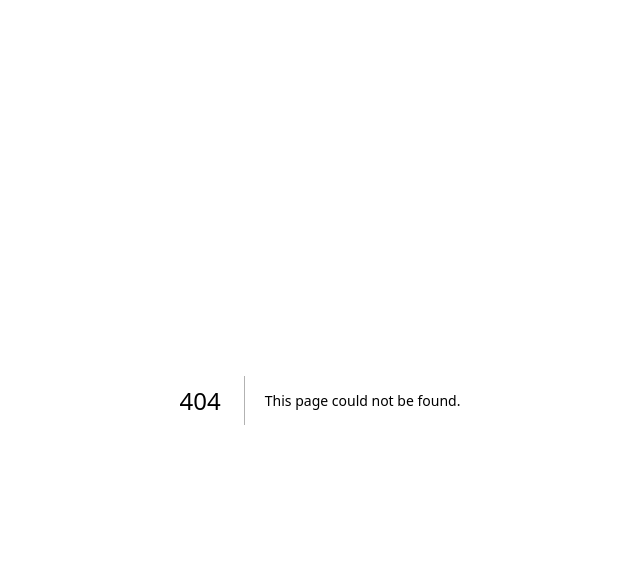
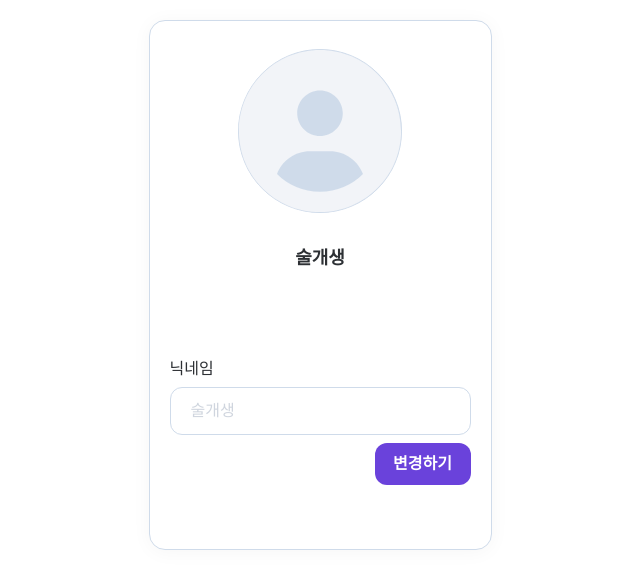
Before and after one commit to codeit-SGS/SGS, a Next.js app: page /myprofile in a window 1280 px wide. Before the commit this address had no page. Shown: the top 588 px of the page, without its empty margins (320-960 px from the left). Built offline with nearby package versions, Linux system fonts and the light colour scheme; a web font is replaced by a local one.

Commit message:
feat : 프로필카드ui 구현 및 myprofile페이지 생성

```diff
--- /dev/null
+++ b/src/app/myprofile/layout.tsx
@@ -0,0 +1,22 @@
+import React from "react";
+import ProfileCard from "@/components/profile/ProfileCard";
+
+interface MyProfileLayoutProps {
+  children: React.ReactNode;
+}
+
+const MyProfileLayout: React.FC<MyProfileLayoutProps> = ({ children }) => {
+  return (
+    <div className="max-W-800 mt-0 p-20 mx-auto">
+      <header>
+        <h1></h1>
+      </header>
+      <section className="flex flex-col items-center">
+        <ProfileCard nickname="술개생" />
+      </section>
+      <main>{children}</main>
+    </div>
+  );
+};
+
+export default MyProfileLayout;
--- /dev/null
+++ b/src/app/myprofile/page.tsx
@@ -0,0 +1,3 @@
+export default function myprofile() {
+  return <main></main>;
+}
--- a/src/components/button/CommonButton.tsx
+++ b/src/components/button/CommonButton.tsx
@@ -0,0 +1,115 @@
+"use client";
+
+import { ButtonHTMLAttributes, ReactNode } from "react";
+
+export type ButtonVariant =
+  // 랜딩
+  | "landing-go-to-wine"
+
+  // 인증
+  | "auth-submit"
+  | "auth-social-google"
+  | "auth-social-kakao"
+
+  // 리스트
+  | "list-add-wine"
+  | "list-modal-reset"
+  | "list-modal-filter"
+  | "list-modal-cancel"
+  | "list-modal-add-wine"
+
+  // 상품
+  | "product-add-review"
+  | "product-modal-add-review"
+  | "product-modal-add-review2"
+  | "product-modal-delete"
+
+  // 프로필
+  | "profile-change"
+  | "profile-modal-update"
+  | "profile-modal-cancel"
+
+  // 공통 모달
+  | "modal-add-wine"
+  | "modal-add-review";
+
+interface CommonButtonProps extends ButtonHTMLAttributes<HTMLButtonElement> {
+  variant: ButtonVariant;
+  icon?: ReactNode; // 왼쪽 아이콘
+  className?: string;
+}
+
+const CommonButton = ({
+  children,
+  variant,
+  icon,
+  className = "",
+  ...props
+}: CommonButtonProps) => {
+  const hasIcon = !!icon;
+
+  const baseStyle =
+    "flex items-center justify-center text-center whitespace-nowrap cursor-pointer";
+
+  const variantStyles: Record<ButtonVariant, string> = {
+    // 랜딩
+    "landing-go-to-wine":
+      "bg-main text-white font-bold text-lg leading-16 rounded-full border-none",
+
+    // 인증
+    "auth-submit":
+      "bg-main text-white font-bold tablet:text-lg tablet:leading-16 text-md leading-14 tablet:rounded-[16px] rounded-[12px] border-none",
+    "auth-social-google":
+      "bg-white border border-gray-300 text-gray-800 font-medium tablet:text-lg leading-16 text-md tablet:rounded-[16px] rounded-[12px]",
+    "auth-social-kakao":
+      "bg-white border border-gray-300 text-gray-800 font-medium tablet:text-lg leading-16 :text-md tablet:rounded-[16px] rounded-[12px]",
+
+    // 리스트 페이지
+    "list-add-wine":
+      "bg-main text-white font-bold tablet:text-lg tablet:leading-16 text-md leading-14 tablet:rounded-[16px] rounded-[12px] border-none",
+    "list-modal-reset":
+      "bg-main-10 text-main font-bold text-lg leading-16 rounded-[12px] border-none",
+    "list-modal-filter":
+      "bg-main text-white font-bold text-lg leading-16 rounded-[12px] border-none",
+    "list-modal-cancel":
+      "bg-main-10 text-main font-bold text-lg leading-16 rounded-[12px] border-none",
+    "list-modal-add-wine":
+      "bg-main text-white font-bold text-lg tablet:leading-16 leading-14 rounded-[12px] border-none",
+
+    // 상품 페이지
+    "product-add-review":
+      "bg-main text-white font-bold text-lg tablet:leading-16 leading-14 rounded-[12px] border-none",
+    "product-modal-add-review":
+      "bg-main text-white font-bold text-lg leading-16 rounded-[12px] border-none",
+    "product-modal-add-review2":
+      "bg-main text-white font-semibold text-lg rounded-[12px] border-none",
+    "product-modal-delete":
+      "bg-main text-white font-bold text-lg leading-16 rounded-[12px] border-none",
+
+    // 프로필 페이지
+    "profile-change":
+      "bg-main text-white font-bold text-lg tablet:leading-16 leading-14 rounded-[12px] border-none",
+    "profile-modal-update":
+      "bg-main text-white font-bold text-lg leading-16 rounded-[12px] border-none",
+    "profile-modal-cancel":
+      "bg-white text-gray-500 font-bold text-lg leading-16 border border-gray-300 rounded-[12px]",
+
+    // 공통 모달
+    "modal-add-wine":
+      "bg-main text-white font-bold text-lg tablet:leading-16 leading-14 rounded-[12px] border-none",
+    "modal-add-review":
+      "bg-main text-white font-bold text-lg leading-16 rounded-[12px] border-none",
+  };
+
+  return (
+    <button
+      className={`${baseStyle} ${variantStyles[variant]} ${className}`}
+      {...props}
+    >
+      {hasIcon && <span className="mr-12 tablet:size-24 size-20">{icon}</span>}
+      <span>{children}</span>
+    </button>
+  );
+};
+
+export default CommonButton;
--- /dev/null
+++ b/src/components/profile/ProfileCard.tsx
@@ -0,0 +1,53 @@
+"use client";
+
+import CommonButton from "@/components/button/CommonButton";
+import ProfileImage from "./ProfileImage";
+
+interface ProfileCardProps {
+  nickname: string;
+}
+
+export default function ProfileCard({
+  // profileImageUrl,
+  nickname,
+}: ProfileCardProps) {
+  return (
+    <div className="min-w-343 tablet:max-w-704 w-full h-241 tablet:h-247 pc:w-280 pc:h-530 p-20 table:px-40 table:py-23 pc:px-20 pc:py-28 rounded-[16px] border border-gray-300 shadow-subtle bg-white">
+      <div className="flex flex-col pc:items-center items-start gap-20 tablet:gap-30 pc:gap-48">
+        {/* 프로필 사진 + 닉네임 */}
+        <div className="flex items-center pc:flex-col gap-16 tablet:gap-32">
+          <ProfileImage className="size-60 tablet:size-80 pc:size-164" />
+          <div className="flex flex-col items-start p-0 tablet:pb-34 pc:pb-42">
+            <p className="text-xl font-bold text-gray-800">{nickname}</p>
+          </div>
+        </div>
+
+        {/* 닉네임 입력 및 버튼 */}
+        <div className="flex-col tablet:flex tablet:flex-row w-full pc:flex-col">
+          <div className="flex flex-col tablet:w-full">
+            <label
+              htmlFor="nickname"
+              className="text-md tablet:text-lg tablet:leading-16 leading-14 font-medium text-gray-800 "
+            >
+              닉네임
+            </label>
+            <input
+              type="text"
+              id="nickname"
+              placeholder={nickname}
+              className="bg-white w-full mt-8 tablet:mt-10 pl-20 py-9 tablet:py-11 pc:py-14  border border-gray-300 rounded-[12px] tablet:rounded-16 text-md tablet:text-lg leading-14 tablet:leading-16 text-gray-500 font-regular  "
+            />
+          </div>
+          <div className="flex justify-end mt-6 tablet:mt-0 tablet:ml-24 tablet:items-end pc:items-center pc:mt-8 pc:ml-0">
+            <CommonButton
+              variant="profile-change"
+              className="w-89 h-42 tablet:w-116 tablet:h-48 pc:w-96 pc:h-42"
+            >
+              변경하기
+            </CommonButton>
+          </div>
+        </div>
+      </div>
+    </div>
+  );
+}
```
